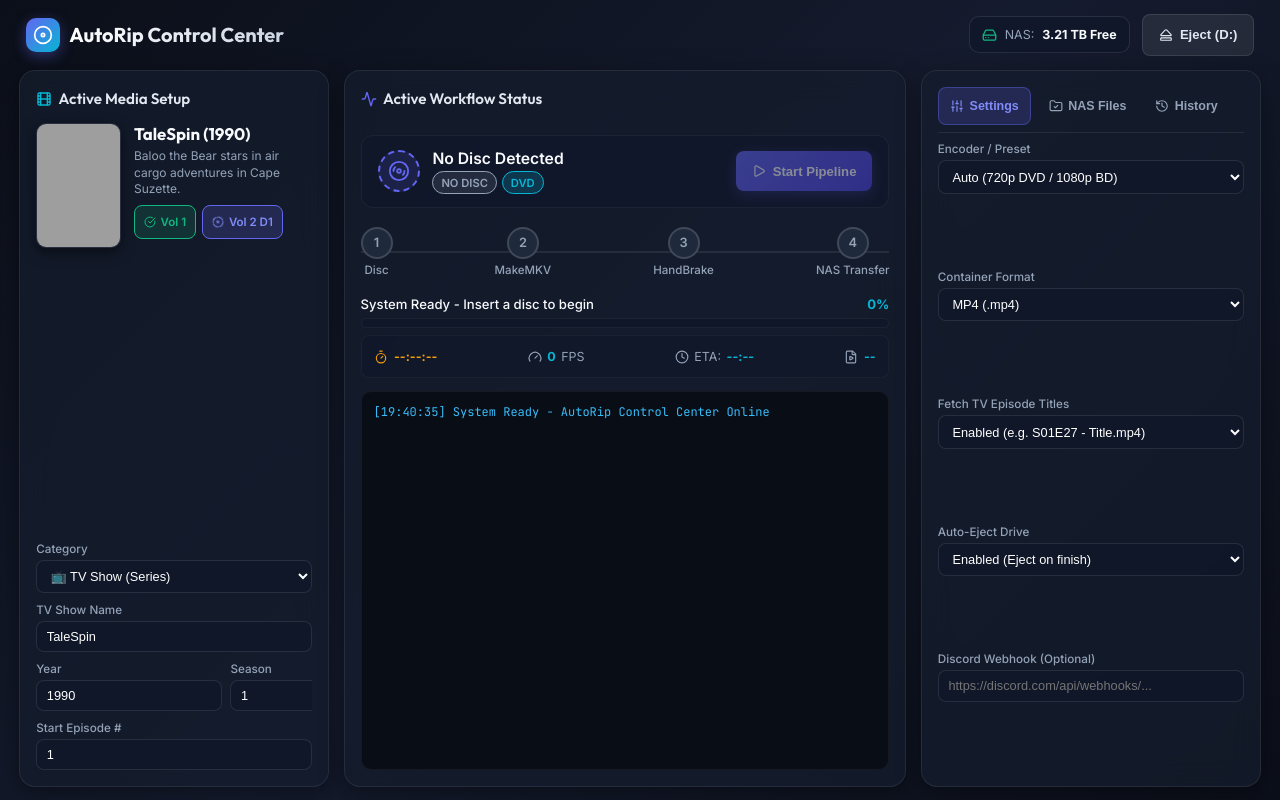
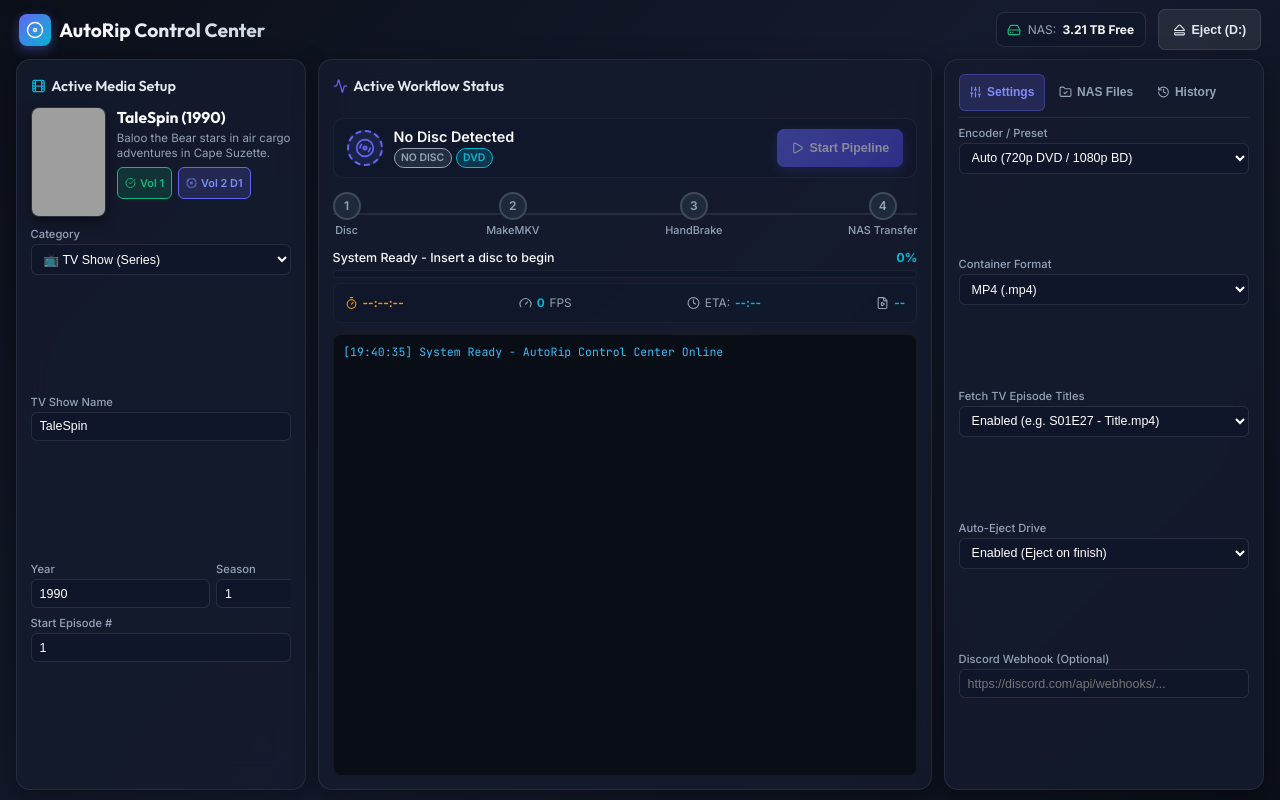
Before and after one commit to GlerschNersch/autorip-control-center, a Flask app: page / in a window 1280 px wide. Run offline with Flask 3, Linux system fonts and the light colour scheme; grey boxes are pictures that could not be loaded.

Commit message:
Perfect 100vh Single Screen No-Scroll Grid Layout

```diff
--- a/templates/index.html
+++ b/templates/index.html
@@ -14,7 +14,7 @@
   <style>
     :root {
       --bg-gradient: linear-gradient(135deg, #0b0f19 0%, #151b2e 50%, #0b0f19 100%);
-      --card-bg: rgba(21, 28, 45, 0.75);
+      --card-bg: rgba(21, 28, 45, 0.85);
       --card-border: rgba(255, 255, 255, 0.08);
       --card-glow: 0 6px 24px 0 rgba(0, 0, 0, 0.4);
       --accent-primary: #6366f1;
@@ -37,28 +37,28 @@
 
     body {
       display: flex; flex-direction: column;
-      padding: 0.8rem 1.2rem; gap: 0.8rem;
+      padding: 0.6rem 1rem; gap: 0.6rem;
     }
 
     header {
-      width: 100%; height: 44px;
+      width: 100%; height: 40px; flex-shrink: 0;
       display: flex; justify-content: space-between; align-items: center;
-      padding: 0 0.4rem;
+      padding: 0 0.2rem;
     }
 
-    .brand { display: flex; align-items: center; gap: 0.6rem; }
+    .brand { display: flex; align-items: center; gap: 0.5rem; }
 
     .brand-icon {
-      width: 34px; height: 34px;
+      width: 32px; height: 32px;
       background: linear-gradient(135deg, var(--accent-primary), var(--accent-cyan));
-      border-radius: 10px;
+      border-radius: 8px;
       display: flex; align-items: center; justify-content: center;
-      color: white; box-shadow: 0 4px 14px rgba(99, 102, 241, 0.4);
+      color: white; box-shadow: 0 4px 12px rgba(99, 102, 241, 0.4);
     }
 
     .brand h1 {
       font-family: 'Outfit', sans-serif;
-      font-size: 1.25rem; font-weight: 700;
+      font-size: 1.2rem; font-weight: 700;
       background: linear-gradient(to right, #ffffff, #cbd5e1);
       -webkit-background-clip: text; -webkit-text-fill-color: transparent;
     }
@@ -68,150 +68,152 @@
     .nas-gauge-badge {
       background: rgba(15, 23, 42, 0.8);
       border: 1px solid rgba(255, 255, 255, 0.1);
-      border-radius: 10px; padding: 0.35rem 0.75rem;
-      display: flex; align-items: center; gap: 0.5rem;
-      font-size: 0.78rem;
+      border-radius: 8px; padding: 0.3rem 0.65rem;
+      display: flex; align-items: center; gap: 0.4rem;
+      font-size: 0.75rem;
     }
 
     .main-workspace {
       flex: 1; display: grid;
-      grid-template-columns: 310px 1fr 340px; gap: 0.9rem;
-      min-height: 0;
+      grid-template-columns: 290px 1fr 320px; gap: 0.75rem;
+      min-height: 0; height: calc(100vh - 56px);
     }
 
     .card {
       background: var(--card-bg);
       backdrop-filter: blur(16px); -webkit-backdrop-filter: blur(16px);
       border: 1px solid var(--card-border);
-      border-radius: 16px; padding: 1rem;
+      border-radius: 14px; padding: 0.85rem;
       box-shadow: var(--card-glow);
       display: flex; flex-direction: column; min-height: 0;
     }
 
     .card-title {
       font-family: 'Outfit', sans-serif;
-      font-size: 0.95rem; font-weight: 600; margin-bottom: 0.75rem;
+      font-size: 0.9rem; font-weight: 600; margin-bottom: 0.6rem;
       display: flex; align-items: center; justify-content: space-between;
-      color: #e2e8f0;
+      color: #e2e8f0; flex-shrink: 0;
     }
 
-    .card-title-left { display: flex; align-items: center; gap: 0.4rem; }
+    .card-title-left { display: flex; align-items: center; gap: 0.35rem; }
 
-    .poster-box { display: flex; gap: 0.8rem; align-items: flex-start; margin-bottom: 0.8rem; }
+    /* Left Column: Media & Setup */
+    .poster-box { display: flex; gap: 0.7rem; align-items: flex-start; margin-bottom: 0.6rem; flex-shrink: 0; }
 
     .poster-img {
-      width: 85px; height: 125px;
-      border-radius: 10px; object-fit: cover;
+      width: 75px; height: 110px;
+      border-radius: 8px; object-fit: cover;
       border: 1px solid rgba(255, 255, 255, 0.1);
-      box-shadow: 0 4px 14px rgba(0, 0, 0, 0.5);
+      box-shadow: 0 4px 12px rgba(0, 0, 0, 0.5);
       background: #0f172a; flex-shrink: 0;
     }
 
-    .media-meta h2 { font-family: 'Outfit', sans-serif; font-size: 1.05rem; font-weight: 700; color: #f8fafc; }
-    .media-meta p { font-size: 0.75rem; color: var(--text-muted); line-height: 1.35; margin-top: 0.3rem; display: -webkit-box; -webkit-line-clamp: 3; -webkit-box-orient: vertical; overflow: hidden; }
+    .media-meta h2 { font-family: 'Outfit', sans-serif; font-size: 0.98rem; font-weight: 700; color: #f8fafc; }
+    .media-meta p { font-size: 0.72rem; color: var(--text-muted); line-height: 1.3; margin-top: 0.2rem; display: -webkit-box; -webkit-line-clamp: 3; -webkit-box-orient: vertical; overflow: hidden; }
 
-    .collection-matrix { display: flex; flex-wrap: wrap; gap: 0.4rem; margin-top: 0.5rem; }
+    .collection-matrix { display: flex; flex-wrap: wrap; gap: 0.35rem; margin-top: 0.4rem; }
     .matrix-pill {
-      padding: 0.25rem 0.55rem; border-radius: 8px;
-      font-size: 0.72rem; font-weight: 600;
-      display: flex; align-items: center; gap: 0.3rem;
+      padding: 0.2rem 0.45rem; border-radius: 6px;
+      font-size: 0.68rem; font-weight: 600;
+      display: flex; align-items: center; gap: 0.25rem;
       background: rgba(15, 23, 42, 0.6); border: 1px solid rgba(255, 255, 255, 0.08);
     }
     .matrix-pill.done { background: rgba(16, 185, 129, 0.15); border-color: var(--accent-emerald); color: var(--accent-emerald); }
     .matrix-pill.active { background: rgba(99, 102, 241, 0.2); border-color: var(--accent-primary); color: #818cf8; }
 
-    .setup-fields { display: flex; flex-direction: column; gap: 0.6rem; margin-top: auto; overflow-y: auto; }
+    .setup-fields { display: flex; flex-direction: column; gap: 0.5rem; overflow-y: auto; flex: 1; }
 
-    .input-row { display: flex; gap: 0.5rem; }
-    .input-group { flex: 1; display: flex; flex-direction: column; gap: 0.25rem; }
-    .input-group label { font-size: 0.73rem; color: var(--text-muted); font-weight: 500; }
+    .input-row { display: flex; gap: 0.4rem; }
+    .input-group { flex: 1; display: flex; flex-direction: column; gap: 0.2rem; }
+    .input-group label { font-size: 0.7rem; color: var(--text-muted); font-weight: 500; }
 
     select, input[type="text"], input[type="number"] {
       background: rgba(15, 23, 42, 0.8); border: 1px solid rgba(255, 255, 255, 0.1);
-      color: white; padding: 0.45rem 0.6rem; border-radius: 8px; font-size: 0.8rem; outline: none;
+      color: white; padding: 0.4rem 0.5rem; border-radius: 6px; font-size: 0.78rem; outline: none;
     }
     select:focus, input:focus { border-color: var(--accent-primary); }
 
-    .workflow-hero { display: flex; flex-direction: column; gap: 0.8rem; flex: 1; min-height: 0; }
+    /* Center Column: Workflow Hero */
+    .workflow-hero { display: flex; flex-direction: column; gap: 0.65rem; flex: 1; min-height: 0; }
 
     .drive-status {
       display: flex; align-items: center; justify-content: space-between;
       background: rgba(15, 23, 42, 0.6); border: 1px solid rgba(255, 255, 255, 0.05);
-      border-radius: 12px; padding: 0.8rem 1rem;
+      border-radius: 10px; padding: 0.6rem 0.85rem; flex-shrink: 0;
     }
 
-    .drive-info { display: flex; align-items: center; gap: 0.8rem; }
+    .drive-info { display: flex; align-items: center; gap: 0.65rem; }
     .disc-icon {
-      width: 42px; height: 42px; border-radius: 50%;
+      width: 36px; height: 36px; border-radius: 50%;
       background: rgba(99, 102, 241, 0.15); border: 2px dashed var(--accent-primary);
       display: flex; align-items: center; justify-content: center; color: var(--accent-primary);
     }
-    .drive-text h3 { font-size: 0.98rem; font-weight: 600; }
-    .badge-group { display: flex; gap: 0.3rem; margin-top: 0.2rem; }
-    .badge { padding: 0.2rem 0.5rem; border-radius: 12px; font-size: 0.7rem; font-weight: 600; text-transform: uppercase; }
+    .drive-text h3 { font-size: 0.9rem; font-weight: 600; }
+    .badge-group { display: flex; gap: 0.25rem; margin-top: 0.15rem; }
+    .badge { padding: 0.15rem 0.4rem; border-radius: 10px; font-size: 0.65rem; font-weight: 600; text-transform: uppercase; }
     .badge-success { background: rgba(16, 185, 129, 0.2); color: var(--accent-emerald); border: 1px solid var(--accent-emerald); }
     .badge-empty { background: rgba(148, 163, 184, 0.15); color: var(--text-muted); border: 1px solid var(--text-muted); }
     .badge-type { background: rgba(6, 182, 212, 0.2); color: var(--accent-cyan); border: 1px solid var(--accent-cyan); }
 
     .btn {
-      padding: 0.5rem 1rem; border-radius: 8px;
-      font-weight: 600; font-size: 0.82rem; cursor: pointer; border: none;
-      transition: all 0.2s ease; display: inline-flex; align-items: center; gap: 0.4rem;
+      padding: 0.45rem 0.85rem; border-radius: 7px;
+      font-weight: 600; font-size: 0.78rem; cursor: pointer; border: none;
+      transition: all 0.2s ease; display: inline-flex; align-items: center; gap: 0.35rem;
     }
-    .btn-primary { background: linear-gradient(135deg, var(--accent-primary), #4f46e5); color: white; box-shadow: 0 4px 14px rgba(99, 102, 241, 0.3); }
+    .btn-primary { background: linear-gradient(135deg, var(--accent-primary), #4f46e5); color: white; box-shadow: 0 4px 12px rgba(99, 102, 241, 0.3); }
     .btn-primary:hover { transform: translateY(-1px); }
     .btn-secondary { background: rgba(255, 255, 255, 0.08); color: #e2e8f0; border: 1px solid rgba(255, 255, 255, 0.1); }
     .btn-secondary:hover { background: rgba(255, 255, 255, 0.15); }
     .btn-warning { background: rgba(245, 158, 11, 0.2); color: var(--accent-amber); border: 1px solid var(--accent-amber); }
     .btn:disabled { opacity: 0.5; cursor: not-allowed; }
 
-    .stepper { display: flex; justify-content: space-between; margin: 0.4rem 0; position: relative; }
+    .stepper { display: flex; justify-content: space-between; margin: 0.2rem 0; position: relative; flex-shrink: 0; }
     .stepper::before { content: ''; position: absolute; top: 50%; left: 0; right: 0; height: 2px; background: rgba(255, 255, 255, 0.08); z-index: 1; transform: translateY(-50%); }
-    .step-item { position: relative; z-index: 2; display: flex; flex-direction: column; align-items: center; gap: 0.25rem; }
+    .step-item { position: relative; z-index: 2; display: flex; flex-direction: column; align-items: center; gap: 0.2rem; }
     .step-bubble {
-      width: 32px; height: 32px; border-radius: 50%;
+      width: 28px; height: 28px; border-radius: 50%;
       background: #1e293b; border: 2px solid rgba(255, 255, 255, 0.15);
       display: flex; align-items: center; justify-content: center;
-      font-weight: 600; font-size: 0.8rem; color: var(--text-muted);
+      font-weight: 600; font-size: 0.75rem; color: var(--text-muted);
     }
-    .step-item.active .step-bubble { background: var(--accent-primary); border-color: #818cf8; color: white; box-shadow: 0 0 12px rgba(99, 102, 241, 0.6); }
+    .step-item.active .step-bubble { background: var(--accent-primary); border-color: #818cf8; color: white; box-shadow: 0 0 10px rgba(99, 102, 241, 0.6); }
     .step-item.done .step-bubble { background: var(--accent-emerald); border-color: var(--accent-emerald); color: white; }
-    .step-label { font-size: 0.72rem; color: var(--text-muted); font-weight: 500; }
+    .step-label { font-size: 0.68rem; color: var(--text-muted); font-weight: 500; }
     .step-item.active .step-label { color: white; font-weight: 600; }
 
-    .progress-section { display: flex; flex-direction: column; gap: 0.4rem; }
-    .progress-header { display: flex; justify-content: space-between; font-size: 0.82rem; }
-    .progress-bar-bg { width: 100%; height: 10px; background: rgba(15, 23, 42, 0.8); border-radius: 8px; overflow: hidden; border: 1px solid rgba(255, 255, 255, 0.05); }
-    .progress-bar-fill { height: 100%; width: 0%; background: linear-gradient(90deg, var(--accent-primary), var(--accent-cyan)); border-radius: 8px; transition: width 0.4s ease; }
+    .progress-section { display: flex; flex-direction: column; gap: 0.3rem; flex-shrink: 0; }
+    .progress-header { display: flex; justify-content: space-between; font-size: 0.78rem; }
+    .progress-bar-bg { width: 100%; height: 8px; background: rgba(15, 23, 42, 0.8); border-radius: 6px; overflow: hidden; border: 1px solid rgba(255, 255, 255, 0.05); }
+    .progress-bar-fill { height: 100%; width: 0%; background: linear-gradient(90deg, var(--accent-primary), var(--accent-cyan)); border-radius: 6px; transition: width 0.4s ease; }
 
-    .stats-bar { display: flex; justify-content: space-between; padding: 0.55rem 0.8rem; background: rgba(15, 23, 42, 0.5); border-radius: 8px; border: 1px solid rgba(255, 255, 255, 0.04); font-size: 0.78rem; }
-    .stat-item { display: flex; align-items: center; gap: 0.35rem; color: var(--text-muted); }
+    .stats-bar { display: flex; justify-content: space-between; padding: 0.45rem 0.7rem; background: rgba(15, 23, 42, 0.5); border-radius: 7px; border: 1px solid rgba(255, 255, 255, 0.04); font-size: 0.74rem; flex-shrink: 0; }
+    .stat-item { display: flex; align-items: center; gap: 0.3rem; color: var(--text-muted); }
     .stat-value { font-weight: 700; color: var(--accent-cyan); }
 
     .console {
-      flex: 1; background: #090d16; border-radius: 10px; padding: 0.75rem;
-      font-family: 'JetBrains Mono', monospace; font-size: 0.75rem; color: #38bdf8;
-      overflow-y: auto; border: 1px solid rgba(255, 255, 255, 0.05); min-height: 120px;
+      flex: 1; background: #090d16; border-radius: 8px; padding: 0.6rem;
+      font-family: 'JetBrains Mono', monospace; font-size: 0.72rem; color: #38bdf8;
+      overflow-y: auto; border: 1px solid rgba(255, 255, 255, 0.05); min-height: 100px;
     }
-    .console-line { line-height: 1.45; word-break: break-all; }
+    .console-line { line-height: 1.4; word-break: break-all; }
 
-    .tab-header { display: flex; gap: 0.4rem; margin-bottom: 0.6rem; border-bottom: 1px solid rgba(255, 255, 255, 0.08); padding-bottom: 0.4rem; }
+    .tab-header { display: flex; gap: 0.3rem; margin-bottom: 0.5rem; border-bottom: 1px solid rgba(255, 255, 255, 0.08); padding-bottom: 0.35rem; flex-shrink: 0; }
     .tab-btn {
-      padding: 0.4rem 0.7rem; border-radius: 8px; font-size: 0.78rem; font-weight: 600;
+      padding: 0.35rem 0.6rem; border-radius: 6px; font-size: 0.75rem; font-weight: 600;
       background: transparent; color: var(--text-muted); border: none; cursor: pointer;
-      display: flex; align-items: center; gap: 0.35rem; transition: all 0.2s ease;
+      display: flex; align-items: center; gap: 0.3rem; transition: all 0.2s ease;
     }
     .tab-btn.active { background: rgba(99, 102, 241, 0.2); color: #818cf8; border: 1px solid rgba(99, 102, 241, 0.4); }
 
     .tab-content { flex: 1; overflow-y: auto; min-height: 0; display: none; }
-    .tab-content.active { display: flex; flex-direction: column; gap: 0.6rem; }
+    .tab-content.active { display: flex; flex-direction: column; gap: 0.5rem; }
 
-    .file-list { display: flex; flex-direction: column; gap: 0.4rem; }
-    .file-item { display: flex; align-items: center; justify-content: space-between; padding: 0.55rem 0.75rem; background: rgba(15, 23, 42, 0.4); border-radius: 8px; border: 1px solid rgba(255, 255, 255, 0.03); }
-    .file-name { display: flex; align-items: center; gap: 0.4rem; font-size: 0.78rem; word-break: break-all; }
-    .file-size { font-size: 0.73rem; color: var(--text-muted); font-weight: 500; }
+    .file-list { display: flex; flex-direction: column; gap: 0.35rem; }
+    .file-item { display: flex; align-items: center; justify-content: space-between; padding: 0.45rem 0.65rem; background: rgba(15, 23, 42, 0.4); border-radius: 6px; border: 1px solid rgba(255, 255, 255, 0.03); }
+    .file-name { display: flex; align-items: center; gap: 0.35rem; font-size: 0.74rem; word-break: break-all; }
+    .file-size { font-size: 0.7rem; color: var(--text-muted); font-weight: 500; }
 
-    .history-item { padding: 0.55rem; background: rgba(15, 23, 42, 0.4); border-radius: 8px; border: 1px solid rgba(255, 255, 255, 0.03); display: flex; flex-direction: column; gap: 0.2rem; font-size: 0.75rem; }
+    .history-item { padding: 0.5rem; background: rgba(15, 23, 42, 0.4); border-radius: 6px; border: 1px solid rgba(255, 255, 255, 0.03); display: flex; flex-direction: column; gap: 0.15rem; font-size: 0.72rem; }
 
     .spin { animation: spin 1s linear infinite; }
     @keyframes spin { 100% { transform: rotate(360deg); } }
@@ -222,30 +224,30 @@
   <!-- Top Header -->
   <header>
     <div class="brand">
-      <div class="brand-icon"><i data-lucide="disc" style="width: 20px;"></i></div>
+      <div class="brand-icon"><i data-lucide="disc" style="width: 18px;"></i></div>
       <div>
         <h1>AutoRip Control Center</h1>
       </div>
     </div>
     <div class="header-actions">
       <div class="nas-gauge-badge">
-        <i data-lucide="hard-drive" style="color: var(--accent-emerald); width: 15px;"></i>
+        <i data-lucide="hard-drive" style="color: var(--accent-emerald); width: 14px;"></i>
         <span style="color: var(--text-muted);">NAS:</span>
         <strong id="nasFreeText">3.21 TB Free</strong>
       </div>
       <button class="btn btn-secondary" onclick="ejectDrive()">
-        <i data-lucide="eject" style="width: 14px;"></i> Eject (D:)
+        <i data-lucide="eject" style="width: 13px;"></i> Eject (D:)
       </button>
     </div>
   </header>
 
   <!-- Countdown AutoStart Banner -->
-  <div class="card" id="countdownBanner" style="display: none; background: linear-gradient(135deg, rgba(245, 158, 11, 0.2), rgba(244, 63, 94, 0.2)); border-color: var(--accent-amber); padding: 0.6rem 1rem; flex-direction: row; justify-content: space-between; align-items: center;">
-    <div style="display: flex; align-items: center; gap: 0.6rem; font-size: 0.85rem; font-weight: 600; color: var(--accent-amber);">
-      <i data-lucide="zap" style="width: 18px;"></i>
-      Disc Detected! Auto-Starting rip in <span id="countdownSec" style="font-size: 1.1rem; font-weight: 800;">10</span>s...
+  <div class="card" id="countdownBanner" style="display: none; background: linear-gradient(135deg, rgba(245, 158, 11, 0.2), rgba(244, 63, 94, 0.2)); border-color: var(--accent-amber); padding: 0.5rem 0.8rem; flex-direction: row; justify-content: space-between; align-items: center; flex-shrink: 0;">
+    <div style="display: flex; align-items: center; gap: 0.5rem; font-size: 0.8rem; font-weight: 600; color: var(--accent-amber);">
+      <i data-lucide="zap" style="width: 16px;"></i>
+      Disc Detected! Auto-Starting rip in <span id="countdownSec" style="font-size: 1rem; font-weight: 800;">10</span>s...
     </div>
-    <button class="btn btn-warning" onclick="cancelAutoStart()"><i data-lucide="x" style="width: 14px;"></i> Cancel</button>
+    <button class="btn btn-warning" onclick="cancelAutoStart()"><i data-lucide="x" style="width: 13px;"></i> Cancel</button>
   </div>
 
   <!-- Main 100vh Grid Workspace -->
@@ -254,7 +256,7 @@
     <!-- COLUMN 1: Media Setup & Poster Artwork -->
     <div class="card">
       <div class="card-title">
-        <div class="card-title-left"><i data-lucide="film" style="color: var(--accent-cyan); width: 16px;"></i> Active Media Setup</div>
+        <div class="card-title-left"><i data-lucide="film" style="color: var(--accent-cyan); width: 15px;"></i> Active Media Setup</div>
       </div>
 
       <div class="poster-box">
@@ -263,8 +265,8 @@
           <h2 id="mediaHeaderTitle">TaleSpin (1990)</h2>
           <p id="mediaHeaderSummary">Baloo the Bear stars in air cargo adventures in Cape Suzette.</p>
           <div class="collection-matrix" id="collectionMatrix">
-            <div class="matrix-pill done"><i data-lucide="check-circle" style="width: 12px;"></i> Vol 1</div>
-            <div class="matrix-pill active"><i data-lucide="disc" style="width: 12px;" class="spin"></i> Vol 2 D1</div>
+            <div class="matrix-pill done"><i data-lucide="check-circle" style="width: 11px;"></i> Vol 1</div>
+            <div class="matrix-pill active"><i data-lucide="disc" style="width: 11px;" class="spin"></i> Vol 2 D1</div>
           </div>
         </div>
       </div>
@@ -309,12 +311,12 @@
     <!-- COLUMN 2: Active Workflow Center -->
     <div class="card workflow-hero">
       <div class="card-title">
-        <div class="card-title-left"><i data-lucide="activity" style="color: var(--accent-primary); width: 16px;"></i> Active Workflow Status</div>
+        <div class="card-title-left"><i data-lucide="activity" style="color: var(--accent-primary); width: 15px;"></i> Active Workflow Status</div>
       </div>
 
       <div class="drive-status">
         <div class="drive-info">
-          <div class="disc-icon"><i data-lucide="disc-3" style="width: 22px;"></i></div>
+          <div class="disc-icon"><i data-lucide="disc-3" style="width: 20px;"></i></div>
           <div class="drive-text">
             <h3 id="discTitle">Detecting Drive...</h3>
             <div class="badge-group">
@@ -324,7 +326,7 @@
           </div>
         </div>
         <button class="btn btn-primary" id="btnStart" onclick="startRip()">
-          <i data-lucide="play" style="width: 14px;"></i> Start Pipeline
+          <i data-lucide="play" style="width: 13px;"></i> Start Pipeline
         </button>
       </div>
 
@@ -357,10 +359,10 @@
         </div>
 
         <div class="stats-bar">
-          <div class="stat-item"><i data-lucide="timer" style="width: 14px; color: var(--accent-amber);"></i> <span class="stat-value" id="statElapsed" style="color: var(--accent-amber);">00:00:00</span></div>
-          <div class="stat-item"><i data-lucide="gauge" style="width: 14px;"></i> <span class="stat-value" id="statFps">0</span> FPS</div>
-          <div class="stat-item"><i data-lucide="clock" style="width: 14px;"></i> ETA: <span class="stat-value" id="statEta">--:--</span></div>
-          <div class="stat-item"><i data-lucide="file-video" style="width: 14px;"></i> <span class="stat-value" id="statTarget">--</span></div>
+          <div class="stat-item"><i data-lucide="timer" style="width: 13px; color: var(--accent-amber);"></i> <span class="stat-value" id="statElapsed" style="color: var(--accent-amber);">00:00:00</span></div>
+          <div class="stat-item"><i data-lucide="gauge" style="width: 13px;"></i> <span class="stat-value" id="statFps">0</span> FPS</div>
+          <div class="stat-item"><i data-lucide="clock" style="width: 13px;"></i> ETA: <span class="stat-value" id="statEta">--:--</span></div>
+          <div class="stat-item"><i data-lucide="file-video" style="width: 13px;"></i> <span class="stat-value" id="statTarget">--</span></div>
         </div>
       </div>
 
@@ -372,9 +374,9 @@
     <!-- COLUMN 3: Right Tabbed Panel (Settings / NAS Files / History) -->
     <div class="card">
       <div class="tab-header">
-        <button class="tab-btn active" onclick="switchTab('tabSettings')"><i data-lucide="sliders" style="width: 14px;"></i> Settings</button>
-        <button class="tab-btn" onclick="switchTab('tabFiles')"><i data-lucide="folder-check" style="width: 14px;"></i> NAS Files</button>
-        <button class="tab-btn" onclick="switchTab('tabHistory')"><i data-lucide="history" style="width: 14px;"></i> History</button>
+        <button class="tab-btn active" onclick="switchTab(event, 'tabSettings')"><i data-lucide="sliders" style="width: 13px;"></i> Settings</button>
+        <button class="tab-btn" onclick="switchTab(event, 'tabFiles')"><i data-lucide="folder-check" style="width: 13px;"></i> NAS Files</button>
+        <button class="tab-btn" onclick="switchTab(event, 'tabHistory')"><i data-lucide="history" style="width: 13px;"></i> History</button>
       </div>
 
       <!-- TAB 1: SETTINGS -->
@@ -431,7 +433,7 @@
 
       <!-- TAB 3: HISTORY -->
       <div class="tab-content" id="tabHistory">
-        <div id="historyList" style="display: flex; flex-direction: column; gap: 0.4rem;">
+        <div id="historyList" style="display: flex; flex-direction: column; gap: 0.35rem;">
           <div class="history-item">No completed rips in history yet</div>
         </div>
       </div>
@@ -457,11 +459,11 @@
       }
     }, 1000);
 
-    function switchTab(tabId) {
+    function switchTab(evt, tabId) {
       document.querySelectorAll('.tab-btn').forEach(btn => btn.classList.remove('active'));
       document.querySelectorAll('.tab-content').forEach(c => c.classList.remove('active'));
 
-      event.currentTarget.classList.add('active');
+      evt.currentTarget.classList.add('active');
       document.getElementById(tabId).classList.add('active');
     }
 
@@ -536,10 +538,10 @@
 
       if (['RIPPING', 'ENCODING', 'TRANSFERRING'].includes(state.stage)) {
         btnStart.disabled = true;
-        btnStart.innerHTML = `<i data-lucide="loader" class="spin" style="width:14px;"></i> Working...`;
+        btnStart.innerHTML = `<i data-lucide="loader" class="spin" style="width:13px;"></i> Working...`;
       } else {
         btnStart.disabled = !state.disc_present;
-        btnStart.innerHTML = `<i data-lucide="play" style="width:14px;"></i> Start Pipeline`;
+        btnStart.innerHTML = `<i data-lucide="play" style="width:13px;"></i> Start Pipeline`;
       }
 
       const s1 = document.getElementById('step1');
@@ -579,7 +581,7 @@
       } else {
         fileList.innerHTML = nas_files.map(f => `
           <div class="file-item">
-            <div class="file-name"><i data-lucide="film" style="color: var(--accent-cyan); width: 14px;"></i> ${f.name}</div>
+            <div class="file-name"><i data-lucide="film" style="color: var(--accent-cyan); width: 13px;"></i> ${f.name}</div>
             <div class="file-size">${f.size_mb} MB</div>
           </div>
         `).join('');
@@ -595,7 +597,7 @@
               <span>${h.disc_label}</span>
               <span style="color:var(--accent-emerald);">${h.episodes_saved} files</span>
             </div>
-            <div style="color:var(--text-muted); font-size:0.7rem;">${h.timestamp} • ${h.duration_min}m</div>
+            <div style="color:var(--text-muted); font-size:0.68rem;">${h.timestamp} • ${h.duration_min}m</div>
           </div>
         `).join('');
       }
```
